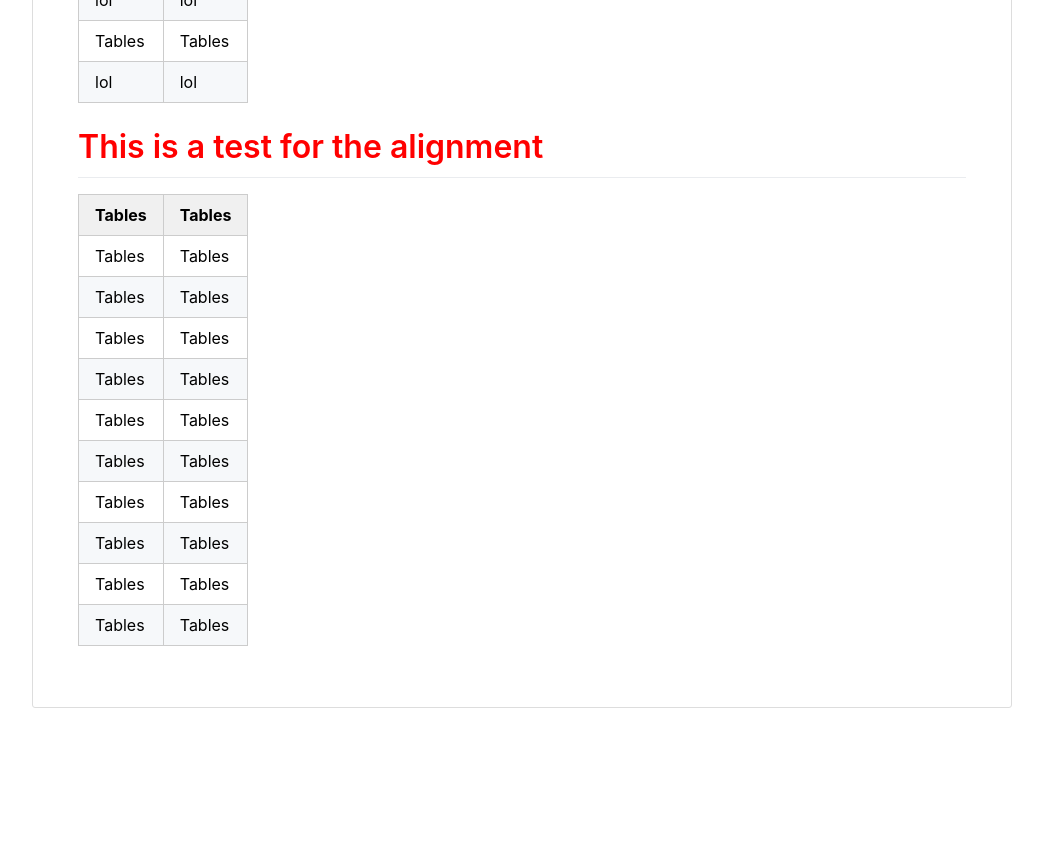
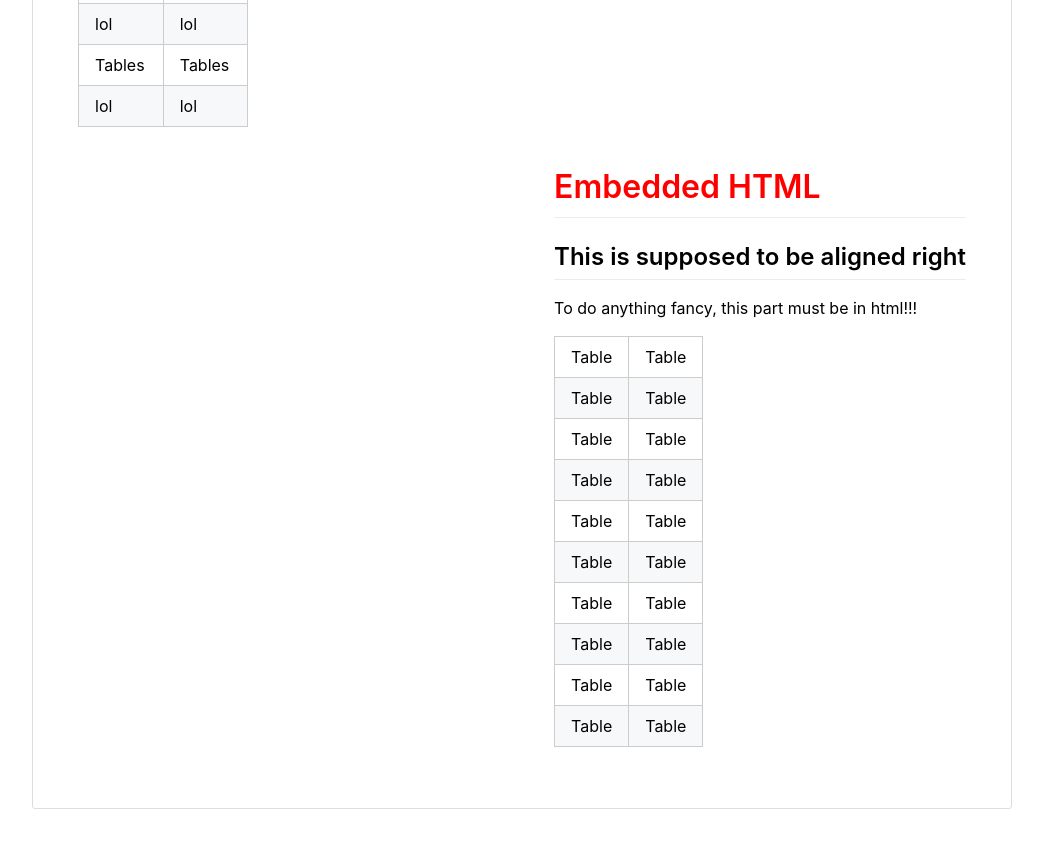
Before and after one commit to SuyogSoti/markdown_generator, a website: page output.html in a window 1280 px wide. Shown: the part 1760-2608 px from the top of the page, without its empty margins (118-1161 px from the left). Before the commit the page ends 2508 px from the top, so only its background shows below. Drawn offline with Linux system fonts and the light colour scheme.

Commit message:
final changes

```diff
--- a/output.html
+++ b/output.html
@@ -9,7 +9,8 @@
 </head>
 <body>
     <div class="content">
-        <h1 id="markdown-test">Markdown test</h1>
+        <p>the script tag is at the top!!</p>
+<h1 id="markdown-test">Markdown test</h1>
 <p>The following is a test markdown section that will test the server side interaction of markup and JavaScript. The idea is that anything outside of a script tag will be the same as console.log, and my program will generate a JavaScript file to run through node. What this means is that the person who is generating the report must have extensive knowledge of JavaScript, and that this will give extreme flexibility as other functions and files can be imported. The user would also have the full support of the extensive node package manager (npm) library. The only limitation would be the flexibility of markdown but even that can be manipulated with custom CSS files. Also, JavaScript is asynchronous so the developer will need even more understanding for how to create the templates using functional programming techniques.</p>
 <p>The is more powerful that than you think for the following reasons.</p>
 <h3 id="the-pros">The Pros</h3>
@@ -127,57 +128,29 @@
 </tr>
 </tbody>
 </table>
-<h1 id="this-is-a-test-for-the-alignment">This is a test for the alignment</h1>
+<div class="lol" style="float:right">
+
+<h1>
+Embedded HTML
+</h1>
+
+<h2>This is supposed to be aligned right</h2>
+
+<p>To do anything fancy, this part must be in html!!!</p>
+
 <table>
-<thead>
-<tr>
-<th id="tables" style="text-align:left;">Tables</th>
-<th id="tables" style="text-align:left;">Tables</th>
-</tr>
-</thead>
-<tbody>
-<tr>
-<td style="text-align:left;">Tables</td>
-<td style="text-align:left;">Tables</td>
-</tr>
-<tr>
-<td style="text-align:left;">Tables</td>
-<td style="text-align:left;">Tables</td>
-</tr>
-<tr>
-<td style="text-align:left;">Tables</td>
-<td style="text-align:left;">Tables</td>
-</tr>
-<tr>
-<td style="text-align:left;">Tables</td>
-<td style="text-align:left;">Tables</td>
-</tr>
-<tr>
-<td style="text-align:left;">Tables</td>
-<td style="text-align:left;">Tables</td>
-</tr>
-<tr>
-<td style="text-align:left;">Tables</td>
-<td style="text-align:left;">Tables</td>
-</tr>
-<tr>
-<td style="text-align:left;">Tables</td>
-<td style="text-align:left;">Tables</td>
-</tr>
-<tr>
-<td style="text-align:left;">Tables</td>
-<td style="text-align:left;">Tables</td>
-</tr>
-<tr>
-<td style="text-align:left;">Tables</td>
-<td style="text-align:left;">Tables</td>
-</tr>
-<tr>
-<td style="text-align:left;">Tables</td>
-<td style="text-align:left;">Tables</td>
-</tr>
-</tbody>
+<tr><td>Table</td><td>Table</td></tr>
+<tr><td>Table</td><td>Table</td></tr>
+<tr><td>Table</td><td>Table</td></tr>
+<tr><td>Table</td><td>Table</td></tr>
+<tr><td>Table</td><td>Table</td></tr>
+<tr><td>Table</td><td>Table</td></tr>
+<tr><td>Table</td><td>Table</td></tr>
+<tr><td>Table</td><td>Table</td></tr>
+<tr><td>Table</td><td>Table</td></tr>
+<tr><td>Table</td><td>Table</td></tr>
 </table>
+</div>
     </div>
 </body>
 </html>
--- a/src/generator.js
+++ b/src/generator.js
@@ -34,7 +34,7 @@ exports.generateJS = (content) => new Promise((resolve, reject) => {
  * @return {string} the markdown to be compiled
  */
 exports.generateMarkdown = (javascript) => new Promise((resolve, reject) => {
-    // console.log(javascript)
+    // console.log(javascript)#A87322
     let preprocess = "let Ans = '';console = {}; console.log = (anything) => Ans += anything.toString() + '\\n';"
     let post_process =  "exports.Ans = Ans"
     try {
```
Also changed, not shown: app.js (+4 -4 lines), package.json (+1 -7 lines), test/markdown.md (+26 -5 lines), .eslintrc.json, 1 other file.
